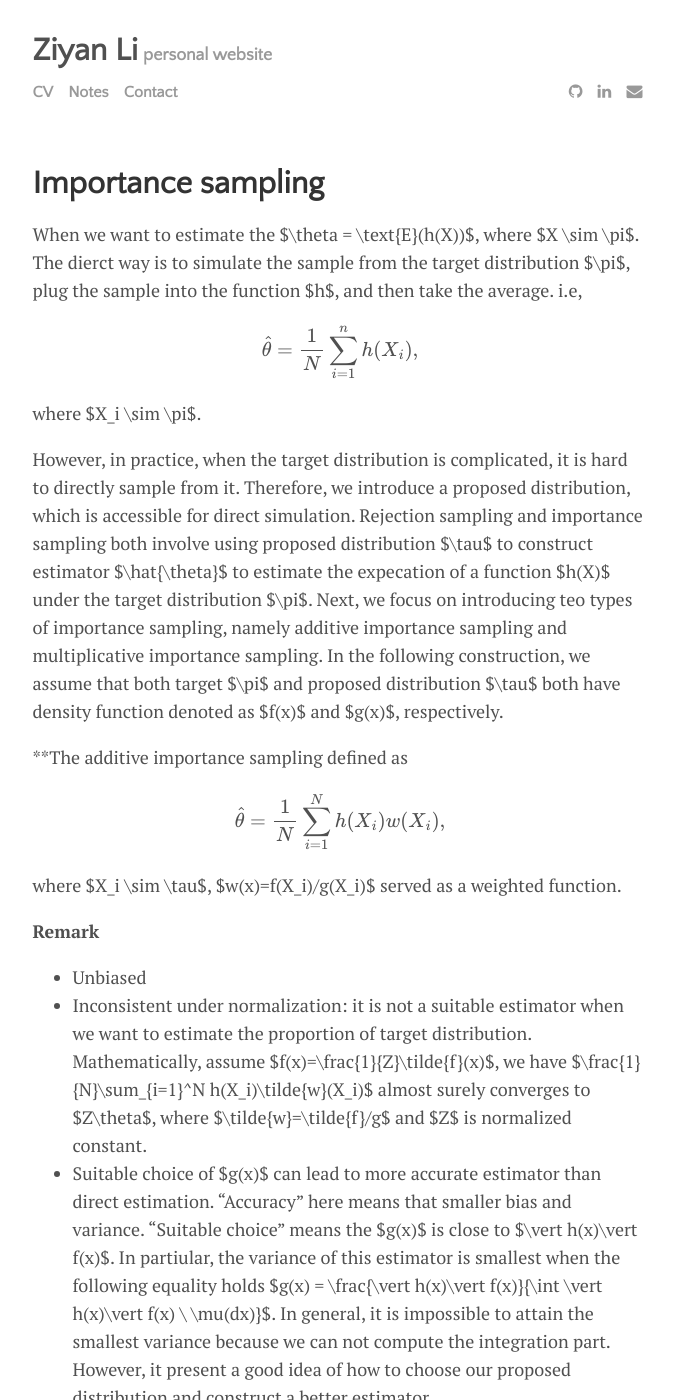
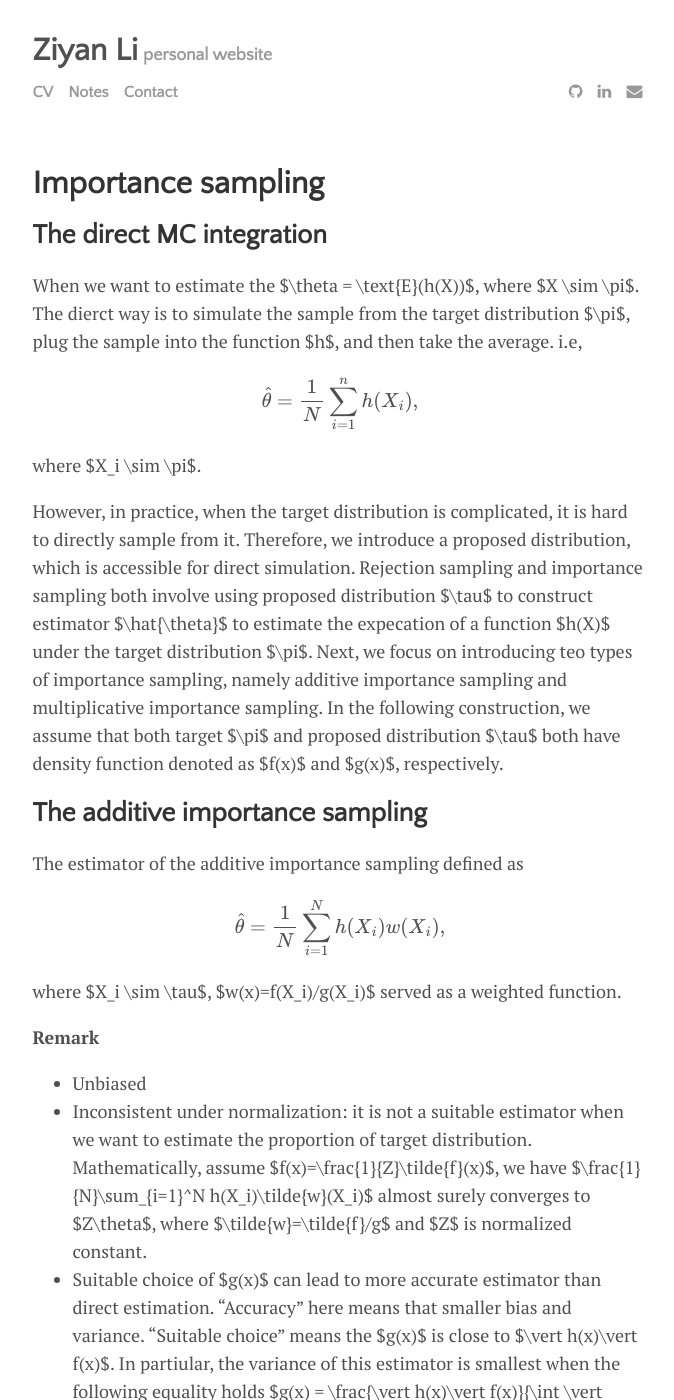
Before and after one commit to catty-halsey/catty-halsey.github.io, a Jekyll site: the page built from _posts/2024-11-9-Importance sampling.md, in a window 1280 px wide and 1400 px high. Shown: the whole window, without its empty margins (300-974 px from the left). Built offline with Jekyll 4.4.1, drawn with Linux system fonts in a browser that asks for light colours; formulas are drawn with MathJax 3; some of the changed text lies outside the part shown.

Commit message:
Update 2024-11-9-Importance sampling.md

```diff
--- a/_posts/2024-11-9-Importance sampling.md
+++ b/_posts/2024-11-9-Importance sampling.md
@@ -5,6 +5,7 @@ author: "Ziyan Li"
 categories: journal
 tags: [documentation, sample]
 ---
+## The direct MC integration
 When we want to estimate the $\theta = \text{E}(h(X))$, where $X \sim \pi$. The dierct way is to simulate the sample from the target distribution $\pi$,
 plug the sample into the function $h$, and then take the average. i.e,
 
@@ -16,7 +17,9 @@ where $X_i \sim \pi$.
 
 However, in practice, when the target distribution is complicated, it is hard to directly sample from it. Therefore, we introduce a proposed distribution, which is accessible for direct simulation. Rejection sampling and importance sampling both involve using proposed distribution $\tau$ to construct estimator $\\hat{\theta}$ to estimate the expecation of a function $h(X)$ under the target distribution $\pi$. Next, we focus on introducing teo types of importance sampling, namely additive importance sampling and multiplicative importance sampling. In the following construction, we assume that both target $\pi$ and proposed distribution $\tau$ both have density function denoted as $f(x)$ and $g(x)$, respectively.
 
-**The additive importance sampling defined as
+## The additive importance sampling
+
+The estimator of the additive importance sampling defined as
 
 $$
 \hat{\theta}=\frac{1}{N}\sum_{i=1}^N h(X_i)w(X_i),
@@ -32,7 +35,8 @@ where $X_i \sim \tau$, $w(x)=f(X_i)/g(X_i)$ served as a weighted function.
 - When estimating a probability, we often use an indicator function $h(x) = \mathbb{I}\{X \in A\}$, which is bounded. This boundedness inherently limits the variance of the estimator, making it more stable and often effective for rare-event estimation.
 - For unbounded $h(x)$, like $h(x) = x$, large values of $x$ can interact with $w(x)$ (i.e., $\frac{f(x)}{g(x)}$) to create heavy tails in $h(x)w(x)$, leading to potentially infinite or high variance. (See the example following)
 
-The multiplicative importance sampling defined as
+## The multiplicative importance sampling
+The estimator of multiplicative importance sampling defined as
 
 $$
 \hat{\theta}=\frac{\frac{1}{N}\sum_{i=1}^N h(X_i)w(X_i)}{\frac{1}{N}\sum_{i=1}^N w(X_i)},
```
